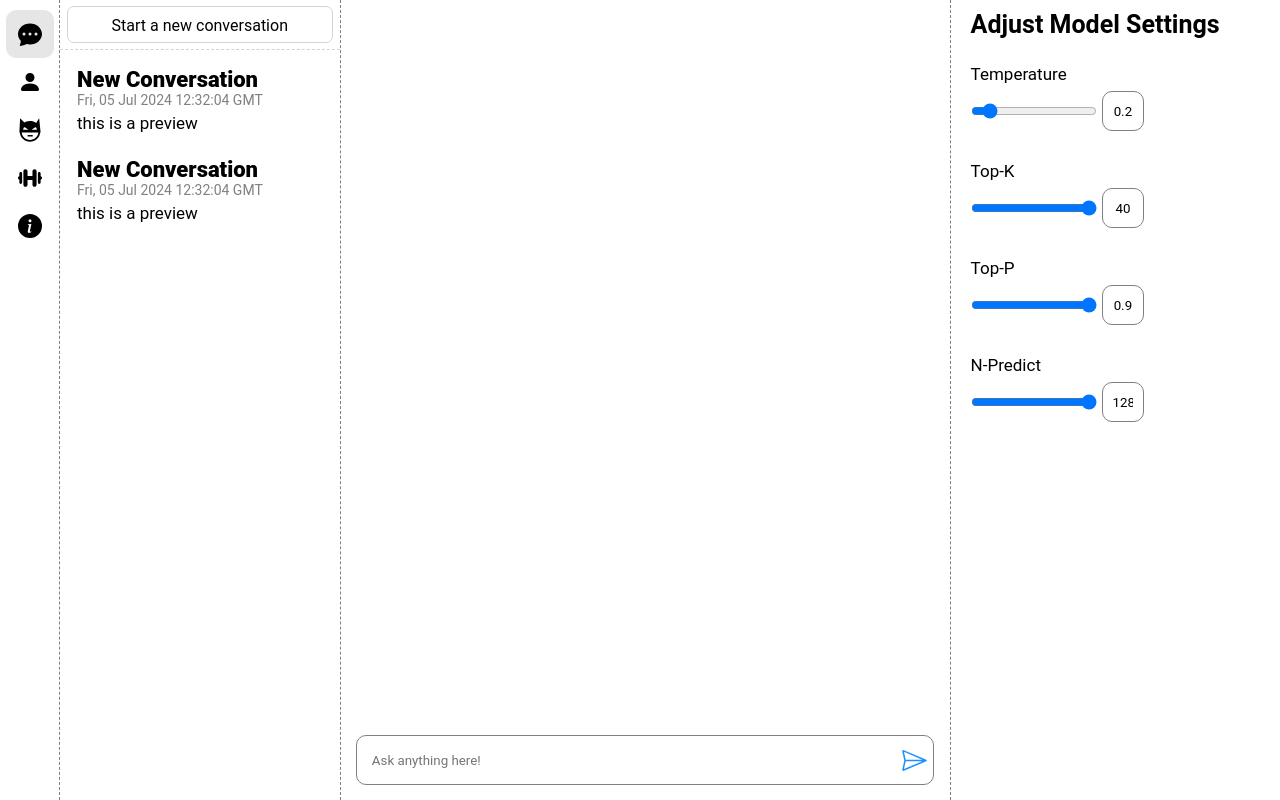
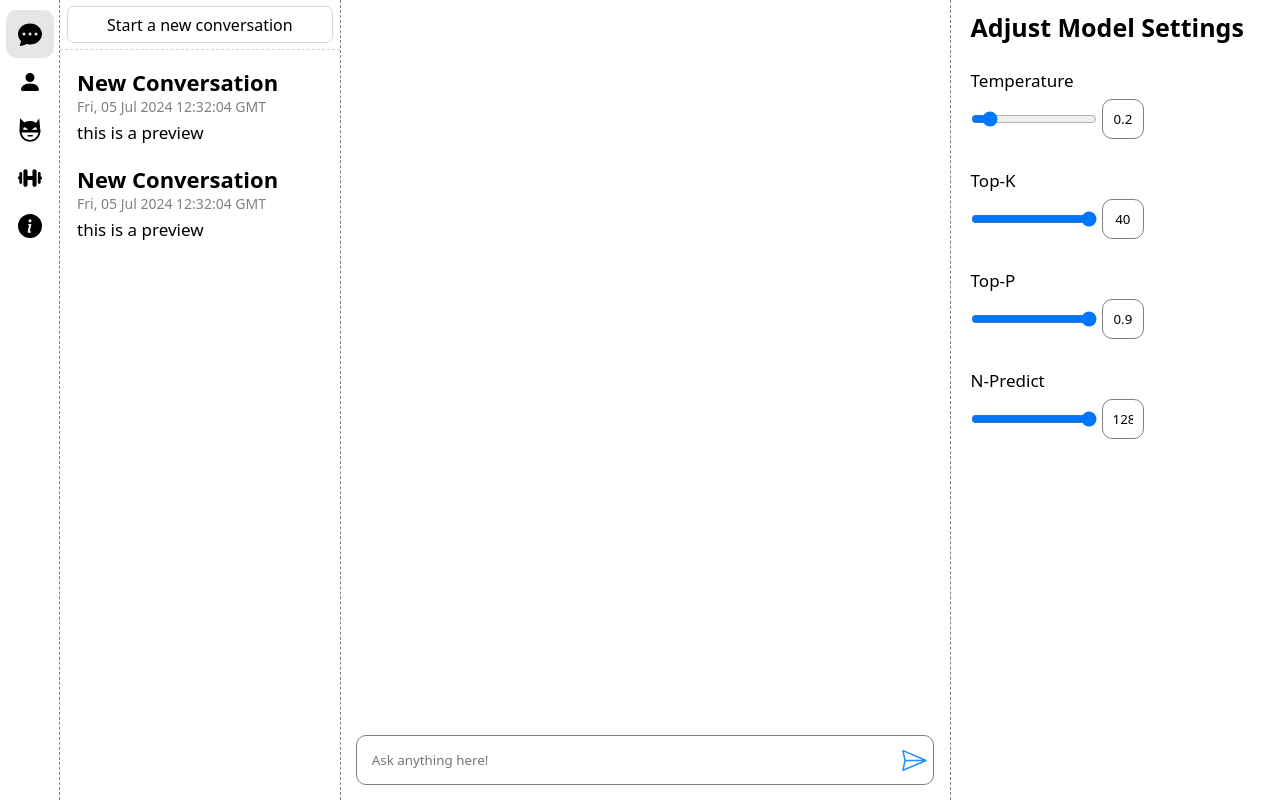
Before and after one commit to SkywardAI/frontend-js, a plain HTML site: page index.html in a window 1280 px wide. Drawn offline with Linux system fonts and the light colour scheme.

Commit message:
change font so it performs better
Signed-off-by: cbh778899 <cbh778899@outlook.com>

```diff
--- a/styles/index.css
+++ b/styles/index.css
@@ -1,6 +1,6 @@
 * {
     --gray-bg: rgb(230, 230, 230);
-    font-family: "Roboto", sans-serif;
+    font-family: ui-sans-serif,system-ui,sans-serif,"Apple Color Emoji","Segoe UI Emoji",Segoe UI Symbol,"Noto Color Emoji";
 
     /* scrollbar-width: thin; */
 }
```
